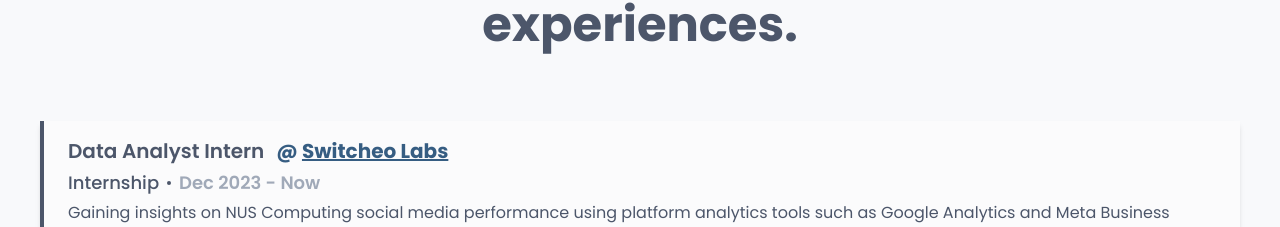
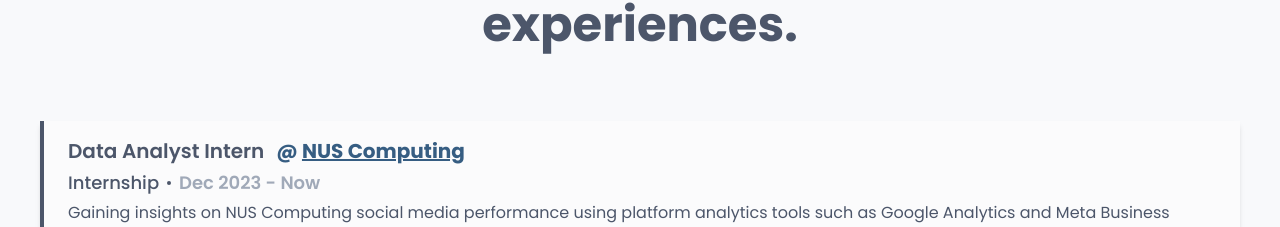
Before and after one commit to lihuicham/lihuicham.com-v2, a Next.js app: page / in a window 1280 px wide. Shown: the part 2033-2260 px from the top of the page. Built offline with nearby package versions, Linux system fonts and the light colour scheme.

Commit message:
fix : company name

```diff
--- a/src/app/components/constants/workData.ts
+++ b/src/app/components/constants/workData.ts
@@ -11,7 +11,7 @@ export interface Work {
 export const workData: Work[] = [
   {
     role: 'Data Analyst Intern',
-    company: 'Switcheo Labs',
+    company: 'NUS Computing',
     type: 'Internship',
     from: 'Dec 2023',
     to: 'Now',
```
